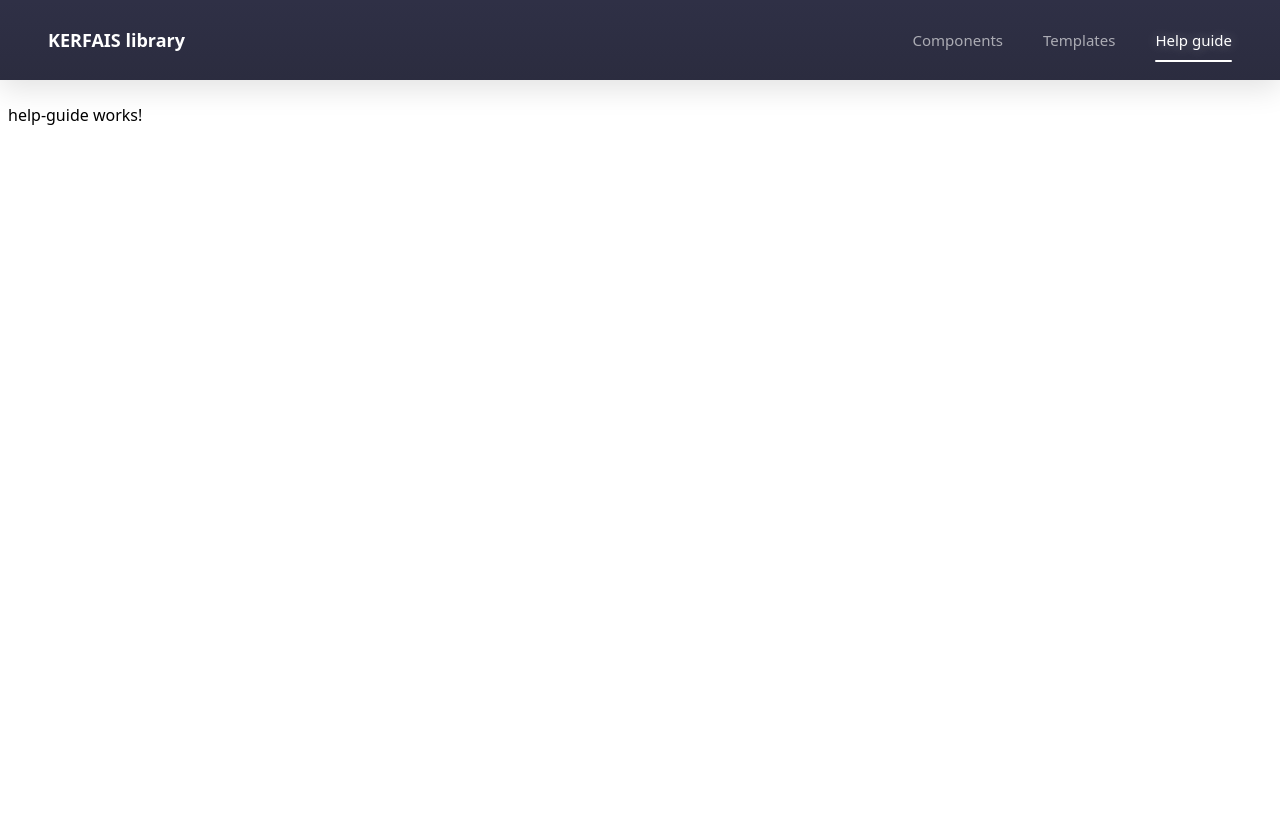
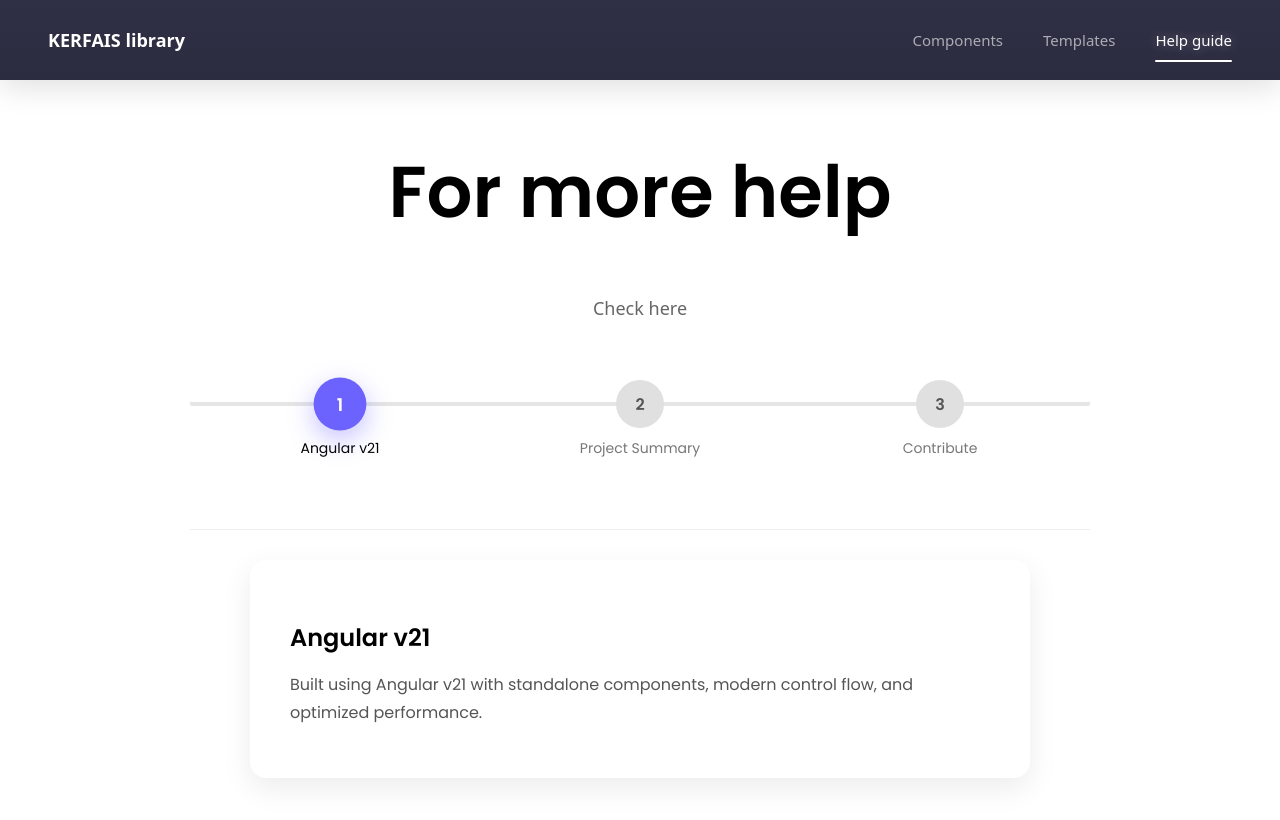
Before and after one commit to kerfaiyass54/personal-angular-lib, an Angular app: page /help in a window 1280 px wide. Shown: the top 820 px of the page. Built offline with nearby package versions, Linux system fonts and the light colour scheme.

Commit message:
Added helping page

```diff
--- a/src/app/home-page/help-guide/help-guide.component.css
+++ b/src/app/home-page/help-guide/help-guide.component.css
@@ -0,0 +1,289 @@
+.page-center {
+  min-height: 30vh;
+  display: flex;
+  justify-content: center;
+  align-items: center;
+  gap: 32px;
+  animation-name: fadeIn;
+  animation-duration: 0.6s;
+}
+
+
+h1{
+  text-decoration: none;
+  border: none;
+  text-align: center;
+  font-size: clamp(42px, 6vw, 72px);
+  font-weight: 600;
+  background: none;
+  font-family: 'Poppins', sans-serif;
+  animation-duration: 0.5s;
+  animation-name: fadeIn;
+  animation-direction: normal;
+}
+
+h1::before {
+  margin-left: auto;
+}
+
+h1::after, h1::before {
+  content: '';
+  width: 0%;
+  height: 2px;
+  background: #f44336;
+  display: block;
+  transition: 0.5s;
+}
+
+h1:hover::after, h1:hover::before {
+  width: 100%;
+}
+
+
+@keyframes fadeIn {
+  from{
+    opacity: 0;
+    transform:translateY(30px)
+  }
+  to{
+    opacity: 1;
+    transform: translateY(0px);
+  }
+}
+
+.subtitle {
+  font-size: 18px;
+  color: #666;
+  margin-top: 6px;
+  margin-bottom: 40px;
+  text-align: center;
+  animation-name: fadeIn;
+  animation-duration: 0.5s;
+}
+
+
+.stepper-wrapper {
+  max-width: 1100px;   /* 🔹 longer */
+  margin: 80px auto 0;
+  padding: 0 24px;
+  font-family: 'Poppins', sans-serif;
+}
+
+
+/* Header */
+.stepper-header {
+  display: flex;
+  justify-content: space-between;
+  margin-bottom: 40px;
+  position: relative;
+}
+
+.stepper-header::before {
+  content: '';
+  position: absolute;
+  top: 22px;
+  left: 0;
+  right: 0;
+  height: 2px;
+  background: #e0e0e0;
+  z-index: 0;
+}
+
+.step {
+  position: relative;
+  text-align: center;
+  z-index: 1;
+  cursor: pointer;
+}
+
+.step-number {
+  width: 44px;
+  height: 44px;
+  border-radius: 50%;
+  background: #e0e0e0;
+  color: #555;
+  display: flex;
+  align-items: center;
+  justify-content: center;
+  font-weight: 600;
+  margin: 0 auto 8px;
+}
+
+.step-title {
+  font-size: 14px;
+  color: #666;
+}
+
+/* Active step */
+.step.active .step-number {
+  background: #6c63ff;
+  color: #fff;
+}
+
+.step.active .step-title {
+  color: #000;
+}
+
+/* Content */
+.stepper-content {
+  border-top: 1px solid #eee;
+  padding-top: 30px;
+}
+
+.step-content {
+  display: none;
+}
+
+.step-content.active {
+  display: block;
+}
+
+.step-content h3 {
+  margin-bottom: 10px;
+}
+
+.step-content p {
+  color: #555;
+  max-width: 700px;
+}
+
+.github-link {
+  display: inline-block;
+  margin-top: 12px;
+  color: #6c63ff;
+  text-decoration: none;
+  font-weight: 500;
+}
+
+.github-link:hover {
+  text-decoration: underline;
+}
+
+
+.stepper-wrapper {
+  max-width: 900px;
+  margin: 60px auto;
+  font-family: 'Poppins', sans-serif;
+}
+
+/* Header */
+.stepper-header {
+  position: relative;
+  display: flex;
+  justify-content: space-between;
+  margin: 50px 0 70px;
+}
+
+/* Base line */
+.progress-line {
+  position: absolute;
+  top: 22px;
+  left: 0;
+  right: 0;
+  height: 4px;
+  background: #e5e5e5;
+  border-radius: 2px;
+  z-index: 0;
+}
+
+/* Active line */
+.progress-line-fill {
+  height: 100%;
+  background: linear-gradient(90deg, #6c63ff, #8a84ff);
+  border-radius: 2px;
+  transition: width 0.4s ease;
+}
+
+
+/* Step */
+.step {
+  position: relative;
+  z-index: 1;
+  text-align: center;
+  cursor: pointer;
+  flex: 1; /* 🔹 spreads steps evenly */
+}
+
+.step-number {
+  width: 48px;
+  height: 48px;
+  border-radius: 50%;
+  background: #e0e0e0;
+  color: #555;
+  display: flex;
+  align-items: center;
+  justify-content: center;
+  margin: 0 auto 10px;
+  font-weight: 600;
+  transition: all 0.3s ease;
+}
+
+.step-title {
+  font-size: 14px;
+  color: #777;
+  font-weight: 500;
+}
+
+.step.active .step-number {
+  background: #6c63ff;
+  color: #fff;
+  box-shadow: 0 8px 24px rgba(108, 99, 255, 0.4);
+  transform: scale(1.1);
+}
+
+.step.active .step-title {
+  color: #000;
+}
+
+
+/* Content animation */
+.stepper-content {
+  display: flex;
+  justify-content: center;
+}
+
+.step-content {
+  width: 100%;
+  max-width: 700px;
+  background: #ffffff;
+  border-radius: 16px;
+  padding: 36px 40px;
+  box-shadow:
+    0 10px 30px rgba(0, 0, 0, 0.08);
+  opacity: 0;
+  transform: translateY(20px);
+  transition: all 0.4s ease;
+  display: none;
+}
+
+.step-content.show {
+  display: block;
+  opacity: 1;
+  transform: translateY(0);
+}
+
+
+.step-content h3 {
+  font-size: 24px;
+  font-weight: 600;
+  margin-bottom: 12px;
+}
+
+.step-content p {
+  font-size: 16px;
+  line-height: 1.7;
+  color: #555;
+}
+
+/* GitHub link */
+.github-link {
+  display: inline-block;
+  margin-top: 16px;
+  font-weight: 500;
+  color: #6c63ff;
+  text-decoration: none;
+}
+
+.github-link:hover {
+  text-decoration: underline;
+}
--- a/src/app/home-page/help-guide/help-guide.component.html
+++ b/src/app/home-page/help-guide/help-guide.component.html
@@ -1 +1,84 @@
-<p>help-guide works!</p>
+<div class="container-fluid">
+  <h1 class="text-center">For more help</h1>
+  <p class="subtitle text-center">
+    Check here
+  </p>
+  <div class="stepper-wrapper">
+
+    <!-- Header -->
+    <div class="stepper-header">
+      <div class="progress-line">
+        <div
+          class="progress-line-fill"
+          [style.width.%]="(currentStep - 1) * 50"
+        ></div>
+      </div>
+
+      <div
+        class="step"
+        [class.active]="currentStep >= 1"
+        (click)="setStep(1)"
+      >
+        <div class="step-number">1</div>
+        <div class="step-title">Angular v21</div>
+      </div>
+
+      <div
+        class="step"
+        [class.active]="currentStep >= 2"
+        (click)="setStep(2)"
+      >
+        <div class="step-number">2</div>
+        <div class="step-title">Project Summary</div>
+      </div>
+
+      <div
+        class="step"
+        [class.active]="currentStep >= 3"
+        (click)="setStep(3)"
+      >
+        <div class="step-number">3</div>
+        <div class="step-title">Contribute</div>
+      </div>
+    </div>
+
+    <!-- Content -->
+    <div class="stepper-content">
+
+      <div class="step-content" [class.show]="currentStep === 1">
+        <h3>Angular v21</h3>
+        <p>
+          Built using Angular v21 with standalone components, modern
+          control flow, and optimized performance.
+        </p>
+      </div>
+
+      <div class="step-content" [class.show]="currentStep === 2">
+        <h3>Project Summary</h3>
+        <p>
+          A reusable UI template project designed to speed up development
+          and keep design consistency across applications.
+        </p>
+      </div>
+
+      <div class="step-content" [class.show]="currentStep === 3">
+        <h3>Contribute</h3>
+        <p>
+          Join the project on GitHub and help improve it by opening issues
+          or submitting pull requests.
+        </p>
+        <a
+          href="https://github.com/your-repo"
+          target="_blank"
+          class="github-link"
+        >
+          GitHub Repository →
+        </a>
+      </div>
+
+    </div>
+
+  </div>
+
+
+</div>
--- a/src/app/home-page/help-guide/help-guide.component.ts
+++ b/src/app/home-page/help-guide/help-guide.component.ts
@@ -8,4 +8,22 @@ import { Component } from '@angular/core';
 })
 export class HelpGuideComponent {
 
+  currentStep = 1;
+
+  setStep(step: number) {
+    this.currentStep = step;
+  }
+
+  nextStep() {
+    if (this.currentStep < 3) {
+      this.currentStep++;
+    }
+  }
+
+  previousStep() {
+    if (this.currentStep > 1) {
+      this.currentStep--;
+    }
+  }
+
 }
```
